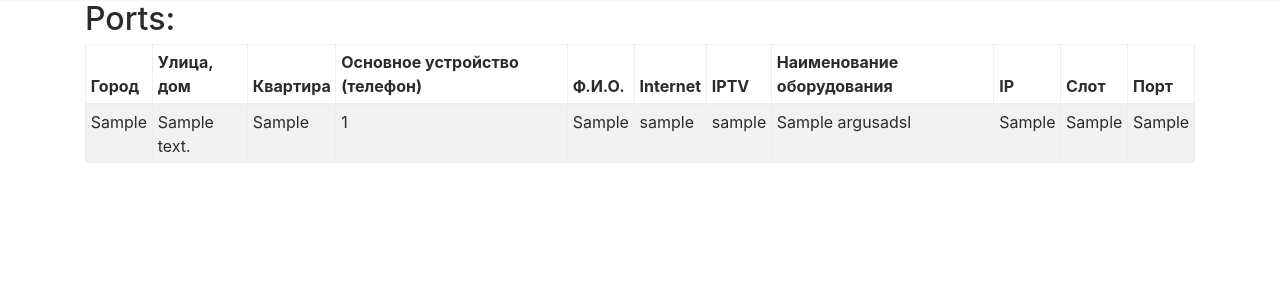
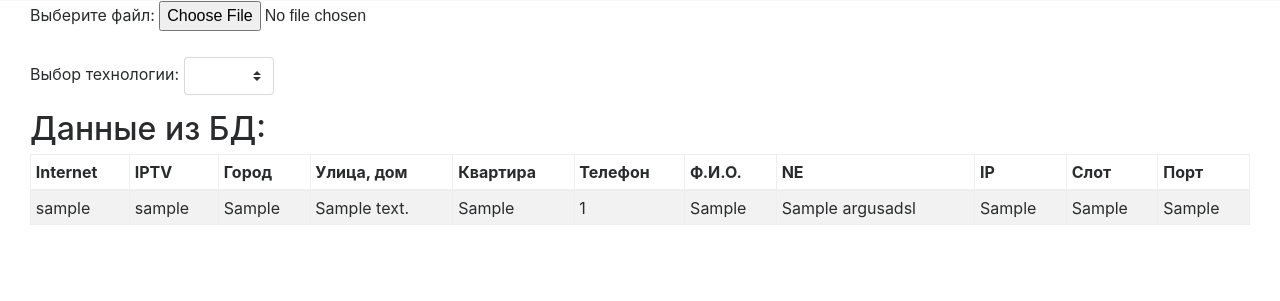
Before and after one commit to dehu4ka/lna, a Django app: page /argus/adsl in a window 1280 px wide. Shown: the part 55-356 px from the top of the page. Run offline with Django 3.2, Linux system fonts and the light colour scheme; tables that the repository leaves empty hold one stand-in row (values such as "Sample post"); parts of the project's set-up code (start-up, migrations or seed data) failed here and were passed over; some libraries are stand-ins or nearby versions.

Commit message:
time to sleeep

```diff
--- a/lna/argus/templates/argus/adsl_view.html
+++ b/lna/argus/templates/argus/adsl_view.html
@@ -3,8 +3,11 @@
 {% block title %}Данные по ADSL-портам{% endblock %}
 
 {% block content %}
-    <h2>Ports:</h2>
-    {% include page_template %}
+    <div class="container-fluid">
+        {{ form.as_p }}
+        <h2>Данные из БД:</h2>
+        {% include page_template %}
+    </div>
 {% endblock %}
 
 {% block javascript %}
--- a/lna/argus/templates/argus/adsl_view_list_page.html
+++ b/lna/argus/templates/argus/adsl_view_list_page.html
@@ -2,14 +2,14 @@
 <table class="table table-striped table-bordered table-hover table-sm">
     <thead>
     <tr>
+        <th>Internet</th>
+        <th>IPTV</th>
         <th>Город</th>
         <th>Улица, дом</th>
         <th>Квартира</th>
-        <th>Основное устройство (телефон)</th>
+        <th>Телефон</th>
         <th>Ф.И.О.</th>
-        <th>Internet</th>
-        <th>IPTV</th>
-        <th>Наименование оборудования</th>
+        <th>NE</th>
         <th>IP</th>
         <th>Слот</th>
         <th>Порт</th>
@@ -19,13 +19,13 @@
     {% paginate argus_list %}
         {% for port in argus_list %}
             <tr>
+                <td>{{ port.inet_login }}</td>
+                <td>{{ port.iptv_login }}</td>
                 <td>{{ port.city }}</td>
                 <td>{{ port.address }}</td>
                 <td>{{ port.room }}</td>
                 <td>{{ port.tel_num }}</td>
                 <td>{{ port.fio }}</td>
-                <td>{{ port.inet_login }}</td>
-                <td>{{ port.iptv_login }}</td>
                 <td>{{ port.hostname }}</td>
                 <td>{{ port.ne_ip }}</td>
                 <td>{{ port.xdsl_slot }}</td>
--- a/lna/argus/views.py
+++ b/lna/argus/views.py
@@ -58,3 +58,9 @@ class ADSL_View(AjaxListView):
 
     def get_queryset(self):
         return ArgusADSL.objects.all()
+
+    def get_context_data(self, **kwargs):
+        context = super(ADSL_View, self).get_context_data(**kwargs)
+        context['fluid_container'] = True
+        context['form'] = ArgusFileUploadForm
+        return context
--- a/lna/config/settings/base.py
+++ b/lna/config/settings/base.py
@@ -286,4 +286,4 @@ ADMIN_URL = r'^admin/'
 # ------------------------------------------------------------------------------
 ALLOWED_HOSTS = ['10.179.9.55', '127.0.0.1', 'localhost']
 
-EL_PAGINATION_PER_PAGE = 4
+EL_PAGINATION_PER_PAGE = 15
--- a/lna/lna/templates/base.html
+++ b/lna/lna/templates/base.html
@@ -81,7 +81,7 @@
 
     </div>
 
-    <div class="container">
+    <div class="{% if fluid_container is True %}container-fluid{% else %}container{% endif %}">
 
       {% if messages %}
           {% for message in messages %}
```
Also changed, not shown: lna/argus/argus_lib.py (+12 -2 lines).
